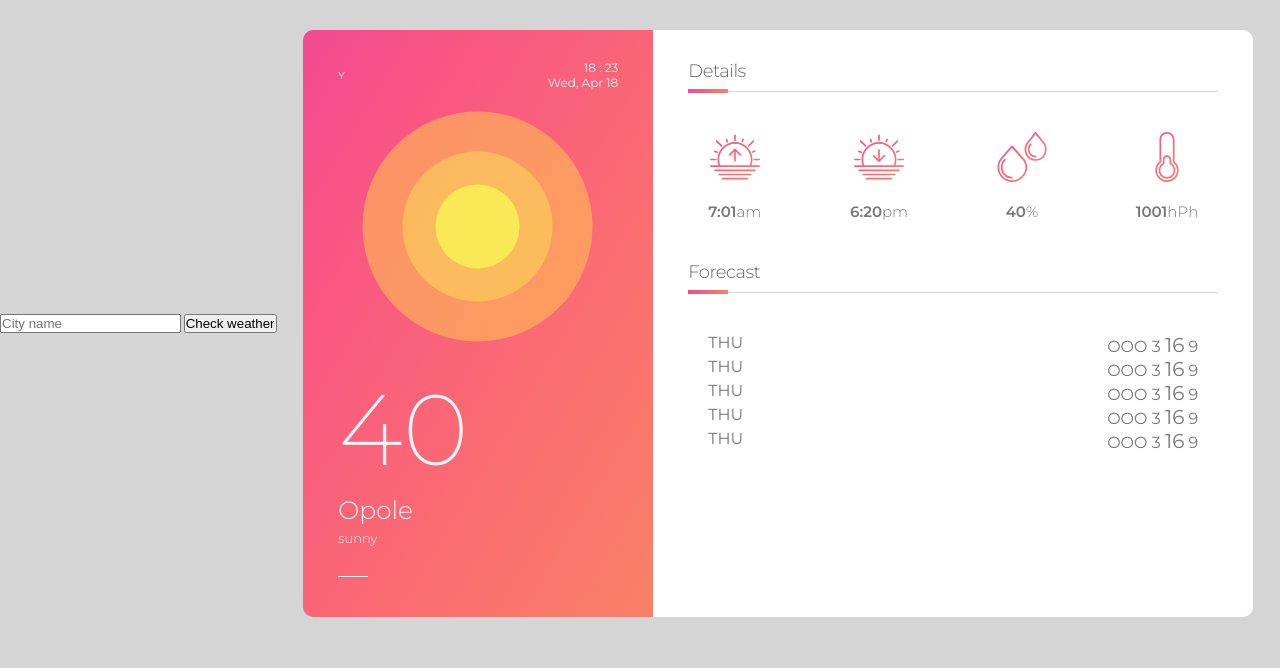
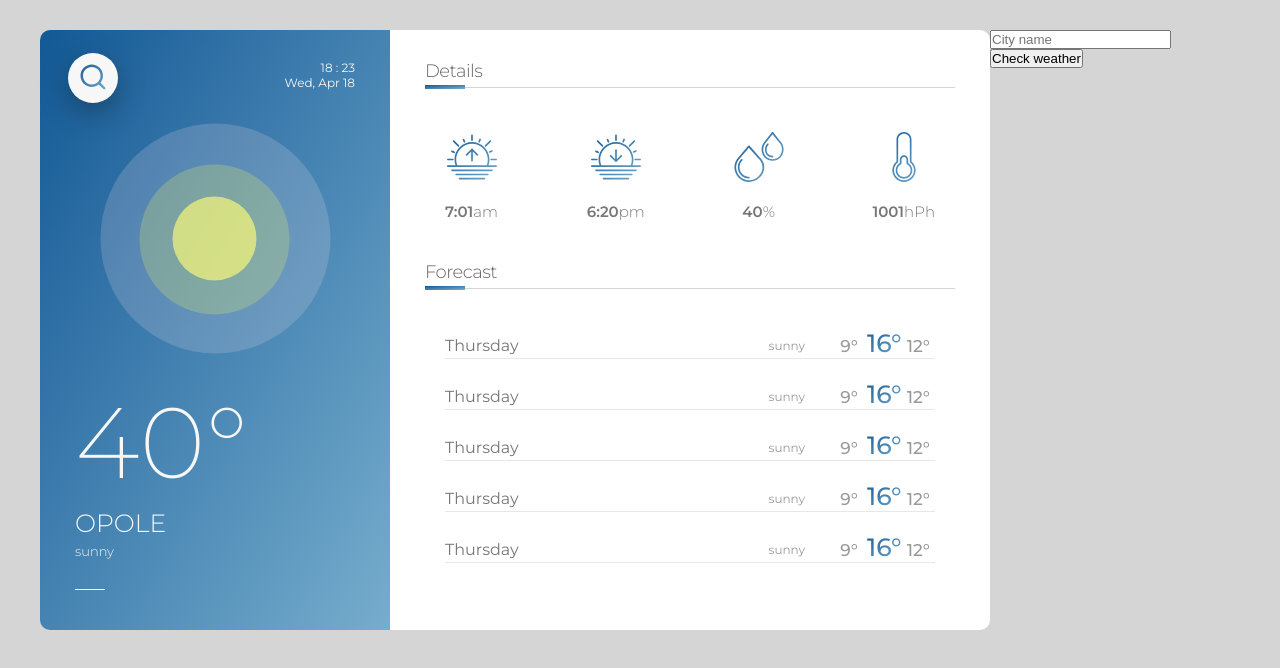
Before and after one commit to marcin-kochanek/weather-app, a website: page index.html in a window 1280 px wide. Drawn offline with Linux system fonts and the light colour scheme.

Commit message:
Finish defining styles for the main part of the app

```diff
--- a/index.html
+++ b/index.html
@@ -8,14 +8,15 @@
   <link rel="stylesheet" href="./style.css">
 </head>
 <body>
-  <div class="search-menu">
-    <input type="text" id="cityName" required="" placeholder="City name" autocomplete="on">
-    <button type="submit" id="submitButton">Check weather</button>
-  </div>
   <div class="weather-app">
-    <div class="weather">
+    <div class="weather color--rain">
       <div class="weather__search">
-        <div class="weather__search-icon">Y</div>
+        <button class="weather__search-button">
+          <div class="weather__search-icon color--rain"></div>
+          <!--<svg class="weather__search-icon">
+            <use xlink:href="icons/menu-icons.svg#icon-search"></use>
+          </svg>-->
+        </button>
         <div class="weather__today-info">
             <span class="weather__time">6:51</span>
             <div class="weather__date">
@@ -27,21 +28,21 @@
       <div class="weather__icon">
         <svg width="235" height="235" xmlns="http://www.w3.org/2000/svg" xmlns:svg="http://www.w3.org/2000/svg">
           <g>
-            <title>Sunlight 2</title>
-            <circle fill="#ffbd54" stroke-width="0" stroke-dasharray="null" stroke-linejoin="null" stroke-linecap="null" stroke-opacity="0.8" cx="116.5" cy="116.5" r="115" id="svg_20" fill-opacity="0.6" stroke="#000000"/>
+           <title>Layer 3</title>
+           <circle stroke="#000000" fill-opacity="0.2" id="svg_20" r="115" cy="115.5" cx="117.5" stroke-opacity="0.8" stroke-linecap="null" stroke-linejoin="null" stroke-dasharray="null" stroke-width="0" fill="#e6d4e2"/>
           </g>
           <g>
-            <title>Sunlight 1</title>
-            <circle fill="#f9fc55" stroke-width="0" stroke-dasharray="null" stroke-linejoin="null" stroke-linecap="null" stroke-opacity="0.8" fill-opacity="0.5" opacity="0.7" cx="116.5" cy="116.5" r="75" id="svg_22" stroke="#000000"/>
+           <title>Layer 2</title>
+           <circle stroke="#000000" id="svg_22" r="75" cy="116.5" cx="116.5" opacity="0.7" fill-opacity="0.3" stroke-opacity="0.8" stroke-linecap="null" stroke-linejoin="null" stroke-dasharray="null" stroke-width="0" fill="#f9fc55"/>
           </g>
           <g>
-            <title>Sun</title>
-            <circle fill="#f9fc55" stroke-width="0" stroke-dasharray="null" stroke-linejoin="null" stroke-linecap="null" stroke-opacity="0.8" opacity="0.7" cx="116.5" cy="116.5" r="42" id="svg_8" stroke="#000000"/>
+           <title>Layer 1</title>
+           <circle stroke="#000000" id="svg_8" r="42" cy="115.5" cx="116.5" opacity="0.7" stroke-opacity="0.8" stroke-linecap="null" stroke-linejoin="null" stroke-dasharray="null" stroke-width="0" fill="#f7f779"/>
           </g>
-        </svg>
+         </svg>
       </div>
       <div class="weather__info">
-        <span class="weather__info--temp">40</span>
+        <span class="weather__info--temp">40°</span>
         <span class="weather__info--city">Opole</span>
         <span class="weather__info--desc">sunny</span>
       </div>
@@ -49,75 +50,91 @@
     <div class="details-forecast-wrapper">
       <div class="details">
         <h2 class="second-heading">details</h2>
+        <div class="second-heading__bar color--rain"></div>
         <ul class="details__list">
           <li class="details__list-item">
-            <div class="details__icon details__icon--sunrise"></div>
+            <div class="details__icon details__icon--sunrise color--rain"></div>
             <h3 class="third-heading"><strong class="details__sunrise">7:01</strong>am</h3>
           </li>
           <li class="details__list-item">
-            <div class="details__icon details__icon--sunset"></div>
+            <div class="details__icon details__icon--sunset color--rain"></div>
             <h3 class="third-heading"><strong class="details__sunset">6:20</strong>pm</h3>
           </li>
           <li class="details__list-item">
-            <div class="details__icon details__icon--humidity"></div>
+            <div class="details__icon details__icon--humidity color--rain"></div>
             <h3 class="third-heading"><strong class="details__humidity">40</strong>&percnt;</h3>
           </li>
           <li class="details__list-item">
-            <div class="details__icon details__icon--pressure"></div>
+            <div class="details__icon details__icon--pressure color--rain"></div>
             <h3 class="third-heading"><strong class="details__pressure">1001</strong>hPh</h3>
           </li>
         </ul>
       </div>
       <div class="forecast">
         <h2 class="second-heading">forecast</h2>
+        <div class="second-heading__bar color--rain"></div>
         <ul class="forecast__list">
           <li class="forecast__list-item">
-            <span class="forecast__day">THU</span>
-            <span class="forecast__temp">
-              <span class="forecast__temp--icon">OOO</span>
-              <span class="forecast__temp--morning">3</span>
-              <span class="forecast__temp--day">16</span>
-              <span class="forecast__temp--evening">9</span>
+            <span class="forecast__day">thursday</span>
+            <div class="forecast__info">
+              <div class="forecast__desc">sunny</div>
+              <div class="forecast__temp">
+                <span class="forecast__temp--morning">9°</span>
+                <span class="forecast__temp--day color--rain">16°</span>
+                <span class="forecast__temp--evening">12°</span>
+              </div>
+            </div>
+          </li>
+          <li class="forecast__list-item">
+            <span class="forecast__day">thursday</span>
+            <div class="forecast__info">
+              <div class="forecast__desc">sunny</div>
+              <div class="forecast__temp">
+                <span class="forecast__temp--morning">9°</span>
+                <span class="forecast__temp--day color--rain color--rain">16°</span>
+                <span class="forecast__temp--evening">12°</span>
+              </div>
             </span>
           </li>
           <li class="forecast__list-item">
-            <span class="forecast__day">THU</span>
-            <span class="forecast__temp">
-              <span class="forecast__temp--icon">OOO</span>
-              <span class="forecast__temp--morning">3</span>
-              <span class="forecast__temp--day">16</span>
-              <span class="forecast__temp--evening">9</span>
+            <span class="forecast__day">thursday</span>
+            <div class="forecast__info">
+              <div class="forecast__desc">sunny</div>
+              <div class="forecast__temp">
+                <span class="forecast__temp--morning">9°</span>
+                <span class="forecast__temp--day color--rain">16°</span>
+                <span class="forecast__temp--evening">12°</span>
+              </div>
             </span>
           </li>
           <li class="forecast__list-item">
-            <span class="forecast__day">THU</span>
-            <span class="forecast__temp">
-              <span class="forecast__temp--icon">OOO</span>
-              <span class="forecast__temp--morning">3</span>
-              <span class="forecast__temp--day">16</span>
-              <span class="forecast__temp--evening">9</span>
+            <span class="forecast__day">thursday</span>
+            <div class="forecast__info">
+              <div class="forecast__desc">sunny</div>
+              <div class="forecast__temp">
+                <span class="forecast__temp--morning">9°</span>
+                <span class="forecast__temp--day color--rain">16°</span>
+                <span class="forecast__temp--evening">12°</span>
+              </div>
             </span>
           </li>
           <li class="forecast__list-item">
-            <span class="forecast__day">THU</span>
-            <span class="forecast__temp">
-              <span class="forecast__temp--icon">OOO</span>
-              <span class="forecast__temp--morning">3</span>
-              <span class="forecast__temp--day">16</span>
-              <span class="forecast__temp--evening">9</span>
-            </span>
-          </li>
-          <li class="forecast__list-item">
-            <span class="forecast__day">THU</span>
-            <span class="forecast__temp">
-              <span class="forecast__temp--icon">OOO</span>
-              <span class="forecast__temp--morning">3</span>
-              <span class="forecast__temp--day">16</span>
-              <span class="forecast__temp--evening">9</span>
-            </span>
+            <span class="forecast__day">thursday</span>
+            <div class="forecast__info">
+              <div class="forecast__desc">sunny</div>
+              <div class="forecast__temp">
+                <span class="forecast__temp--morning">9°</span>
+                <span class="forecast__temp--day color--rain">16°</span>
+                <span class="forecast__temp--evening">12°</span>
+              </div>
+            </pan>
           </li>
         </ul>
       </div>
+    </div>
+    <div class="search-menu">
+        <input type="text" id="cityName" required="" placeholder="City name" autocomplete="on">
+        <button type="submit" id="submitButton">Check weather</button>
     </div>
   </div>
 </body>
--- a/main.scss
+++ b/main.scss
@@ -1,5 +1,4 @@
 @import url('https://fonts.googleapis.com/css?family=Montserrat:100,200,300,400,500,600');
-
 
 $color-main: #fff;
 
@@ -30,6 +29,20 @@ body {
   justify-content: center;
 }
 
+///////////////
+/// COLORS ///
+
+.color {
+  &--rain {
+    background-image: linear-gradient(to right bottom, #125995, #2d6ea4, #4583b2, #5d98bf, #77adcd);
+  }
+
+  &--sun {
+    background-image: linear-gradient(to right bottom, #f24b90, #f85782, #fa6577, #fa736d, #f78167);
+  }
+}
+
+/////////////////
 /// HEADINGS ///
 
 .second-heading {
@@ -42,17 +55,11 @@ body {
   border-bottom: 1px solid #d5d5d5;
   padding-bottom: 5px;
 
-  &::after {
-    content: "";
+  &__bar {
     position: relative;
-    display: block;
     height: 4px;
     width: 4rem;
-    background-image: linear-gradient(
-    to right,
-    #f24b90,
-    #f78167);
-    top: 7px;
+    top: -3px;
   }
 }
 
@@ -70,10 +77,6 @@ body {
   display: flex;
 }
 
-.search-menu {
-  //display: none;
-}
-
 .details-forecast-wrapper {
   background-color: #fff;
   border-radius: 0 10px 10px 0;
@@ -88,13 +91,6 @@ body {
   min-width: 35rem;
   border-radius: 10px 0 0 10px;
   padding: 30px 35px;
-  background-image: linear-gradient(
-    to right bottom,
-    #f24b90,
-    #f85782,
-    #fa6577,
-    #fa736d,
-    #f78167);
   color: #F7F7F7;
 
   display: flex;
@@ -104,10 +100,44 @@ body {
   &__search {
     display: flex;
     justify-content: space-between;
+    //align-items: center;
+    background-color: transparent;
+  }
+
+  &__search-button {
+    border: none;
+    //background-color: transparent;
+    transition: all .3s;
+    height: 5rem;
+    width: 5rem;
+    background-color: #f7f7f7;
+    border-radius: 50px;
+    cursor: pointer;
+    margin-top: -7px;
+    margin-left: -7px;
+    box-shadow: 0 1rem 3rem rgba(0, 0, 0, 0.3);
+
+    &:focus {
+      outline: none;
+    }
+
+    &:hover {
+      transform: scale(1.1);
+    }
+
+    &:active{
+      transform: translateY(3px);
+    }
+
   }
 
   &__search-icon {
-    display: flex;
+    height: 3rem;
+    width: 3rem;
+    -webkit-mask-size: cover;
+    -webkit-mask-image: url(icons/search.svg);
+
+    display: inline-flex;
     align-items: center;
   }
 
@@ -130,7 +160,6 @@ body {
   }
 
   &__info {
-    text-transform: capitalize;
     margin-bottom: 4rem;
 
     display: flex;
@@ -143,6 +172,7 @@ body {
     }
 
     &--city {
+      text-transform: uppercase;
       font-size: 2.5rem;
       font-weight: 300;
       padding: .5rem 0;
@@ -174,6 +204,7 @@ body {
   }*/
 }
 
+//////////////////////
 /// DEGREE SYMBOL ///
 
 .degree-symbol {
@@ -183,7 +214,7 @@ body {
   top: -5rem;
 }
 
-//////////////////
+////////////////
 /// DETAILS ///
 
 .details {
@@ -205,13 +236,13 @@ body {
   &__icon {
     height: 5rem;
     width: 5rem;
-    background-image: linear-gradient(
+    /*background-image: linear-gradient(
       to right bottom,
       #f24b90,
       #f85782,
       #fa6577,
       #fa736d,
-      #f78167);
+      #f78167);*/
     margin-bottom: 2rem;
     fill: currentColor;
     -webkit-mask-image-size: cover;
@@ -237,7 +268,7 @@ body {
 .forecast {
 
   &__list {
-    padding: 4rem 2rem;
+    padding: 4rem 2rem 0 2rem;
 
     display: flex;
     flex-direction: column;
@@ -248,66 +279,72 @@ body {
     text-transform: capitalize;
     color: #777;
     font-size: 1.6rem;
+    margin-bottom: 2.5rem;
+    border-bottom: 1px solid #e7e7e7;
 
     display: flex;
     justify-content: space-between;
+    align-items: center;
+
+    &:last-of-type {
+      padding-bottom: 0;
+    }
+
+    /*&:first-of-type {
+      font-size: 1rem;
+      letter-spacing: -.2px;
+      padding-bottom: 15px;
+
+      display: flex;
+      justify-content: flex-end;
+    }*/
+  }
+
+  &__info {
+    width: 25rem;
+
+    display: flex;
+    justify-content: space-between;
+    align-items: center;
+  }
+
+  &__temp-header--morning,
+  &__temp-header--day,
+  &__temp-header--evening {
+    display: inline-block;
+    transform: rotate(-50deg);
+    margin-left: -7px;
+  }
+
+  &__desc {
+    width: 15rem;
+    text-align: end;
+    font-size: 1.2rem;
+    font-weight: 400;
+    text-transform: lowercase;
+    padding-right: 3rem;
+    color: #999;
+  }
+
+  &__temp {
+    font-size: 1.7rem;
+    font-weight: 500;
+    color: #999;
+    width: 10rem;
+    //text-align: center;
+
+    display: flex;
+    justify-content: space-evenly;
+    align-items: center;
+
+    &--morning {
+      padding-right: 4px;
+    }
+    &--day {
+      margin-top: -5px;
+      font-size: 2.5rem;
+      -webkit-background-clip: text;
+      -webkit-text-fill-color: transparent;
+    }
   }
 }
-
-.forecast__heading {
-  font-weight: 500;
-  position: relative;
-  text-align: center;
-  padding: 10px 0;
-}
-
-.forecast__heading::before,
-.forecast__heading::after {
-  content: "";
-  position: absolute;
-  display: inline-block;
-  width: 30px;
-  height: 1px;
-  background-color: #0C345E;
-  top: 50%;
-}
-
-.forecast__heading::before {
-  left: auto;
-  margin-left: -38px;
-}
-
-.forecast__heading::after {
-  left: auto;
-  margin-left: 10px;
-}
-
-.forecast__detailed {
-  list-style: none;
-  height: 100%;
-  background-color: #fff;
-
-  padding-top: 15px;
-  display: flex;
-  align-items: stretch;
-  /*justify-content: space-around;*/
-}
-
-.forecast__daily-box {
-  height: 100%;
-  width: 100%;
-  background-image: linear-gradient(
-    to bottom,
-    rgba(238, 202, 129, 0.836),
-    rgb(238, 210, 155));
-  display: inline-flex;
-  font-weight: 500;
-
-  flex-direction: column;
-  align-items: center;
-  justify-content: space-around;
-}
-
-.forecast__temp--day {
-  font-size: 20px;
-}
```
Also changed, not shown: script.js (+16 -1 lines), icons/menu-icons.svg (added), icons/search.svg (added), icons/x.svg (added), style.css.
